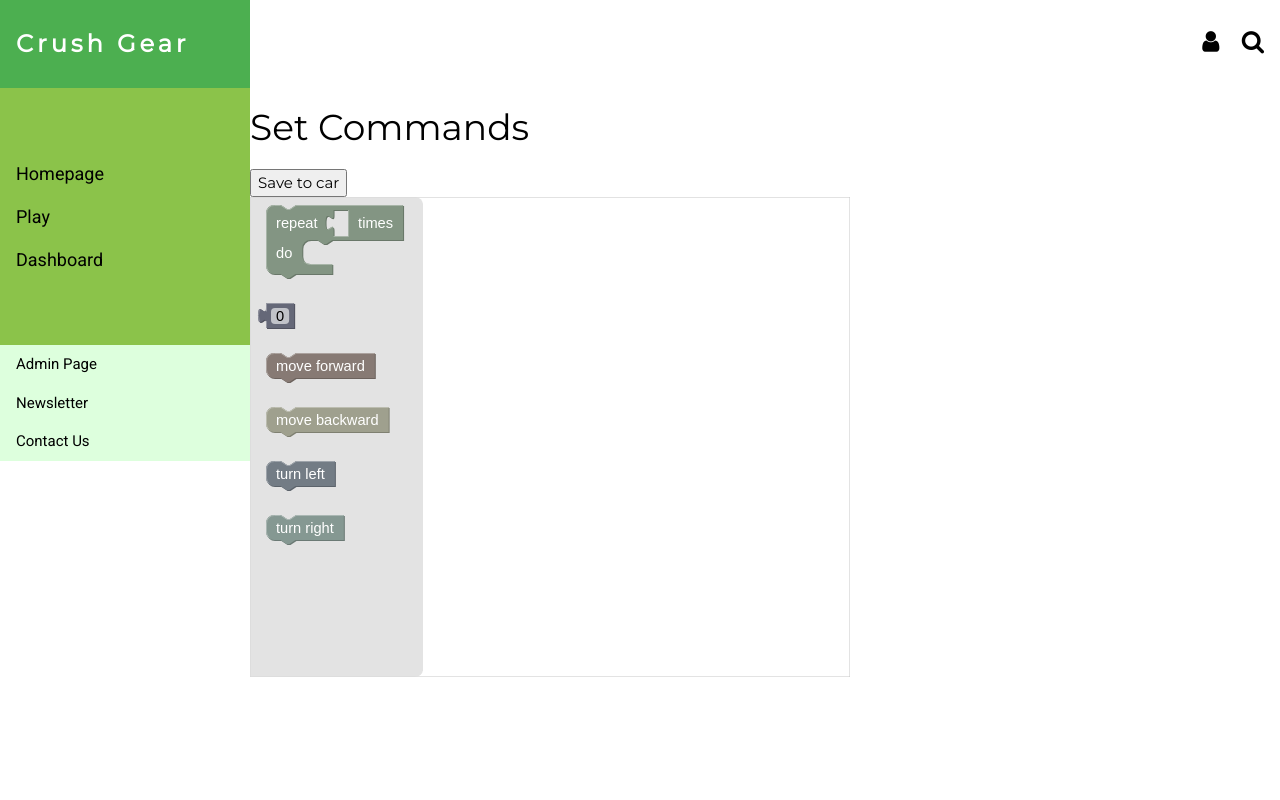
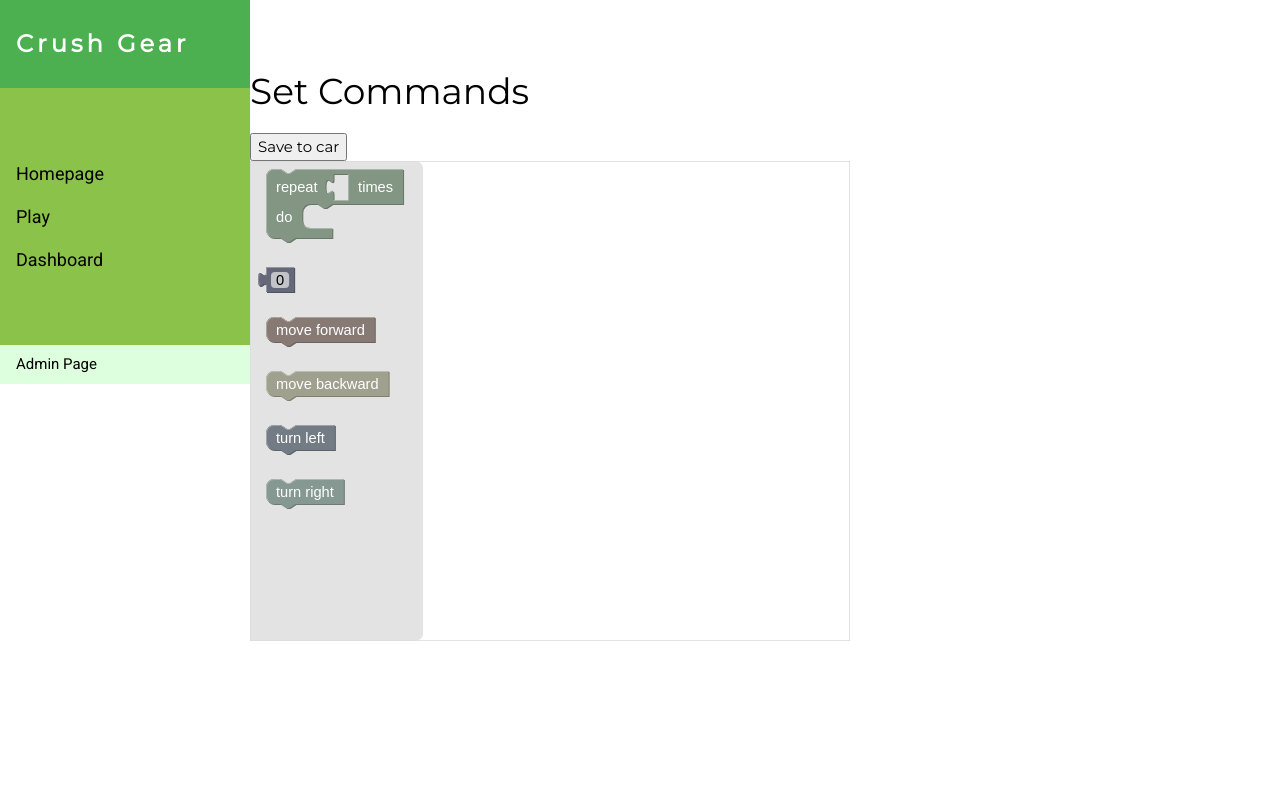
Before and after one commit to Eternalcirno/ICT2x01-P1-10, a Python web app: template templates/play.html in a window 1280 px wide. Run offline with Jinja, Linux system fonts and the light colour scheme; the template is opened without the code that fills it, so the values that code supplies are empty.

Commit message:
make design changes

```diff
--- a/portal.py
+++ b/portal.py
@@ -192,5 +192,5 @@ def cpass():
         return "password successfully changed"
 
 if __name__ == "__main__":
-    app.run(host='192.168.43.217', port=80)
-    #app.run()
+    #app.run(host='192.168.43.217', port=80)
+    app.run()
--- a/templates/layout.html
+++ b/templates/layout.html
@@ -39,8 +39,7 @@
         <header class="w3-container w3-xlarge">
             <p class="w3-left"></p> <!--{% block page_title %}{% endblock %} -->
             <p class="w3-right">
-                <i class="fa fa-user w3-margin-right"></i>
-                <i class="fa fa-search"></i>
+
             </p>
         </header>
 
@@ -54,18 +53,6 @@
         </div>
         <!-- End page content -->
         <script>
-            // Accordion
-            function myAccFunc() {
-                var x = document.getElementById("demoAcc");
-                if (x.className.indexOf("w3-show") == -1) {
-                    x.className += " w3-show";
-                } else {
-                    x.className = x.className.replace(" w3-show", "");
-                }
-            }
-
-            // Click on the "Jeans" link on page load to open the accordion for demo purposes
-            document.getElementById("myBtn").click();
 
 
             // Open and close sidebar
--- a/templates/navbar.html
+++ b/templates/navbar.html
@@ -14,9 +14,7 @@
     </div>
     <div class="w3-pale-green">
     <a href="/admin" class="w3-bar-item w3-button w3-padding">Admin Page</a>
-    <a href="javascript:void(0)" class="w3-bar-item w3-button w3-padding" onclick="document.getElementById('newsletter').style.display='block'">Newsletter</a>
-    <a href="#footer" class="w3-bar-item w3-button w3-padding">Contact Us</a>
-</div>
+
 <div class="w3-pale-green">
     <a ></a>
     <a></a>
```
Also changed, not shown: 1 other file.
